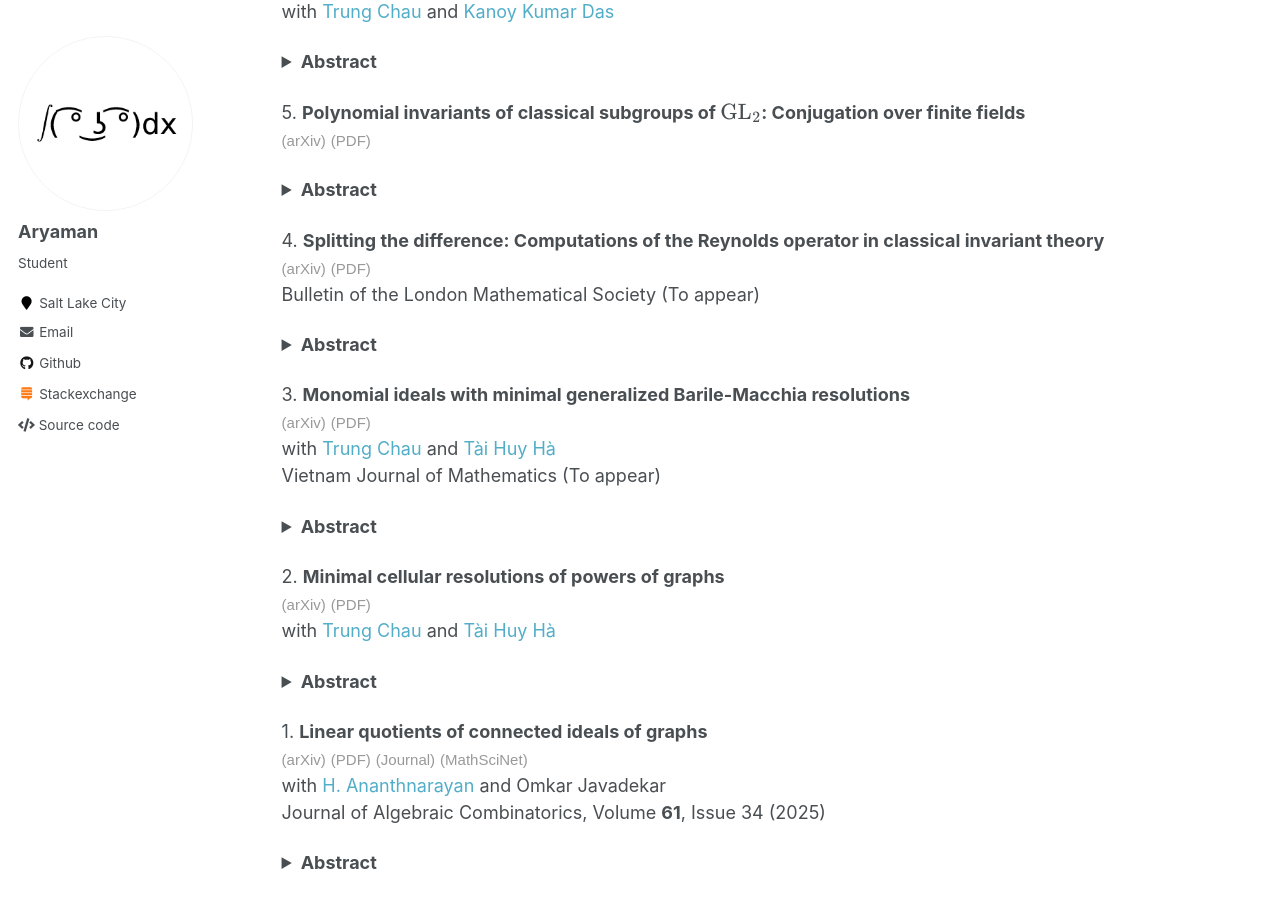
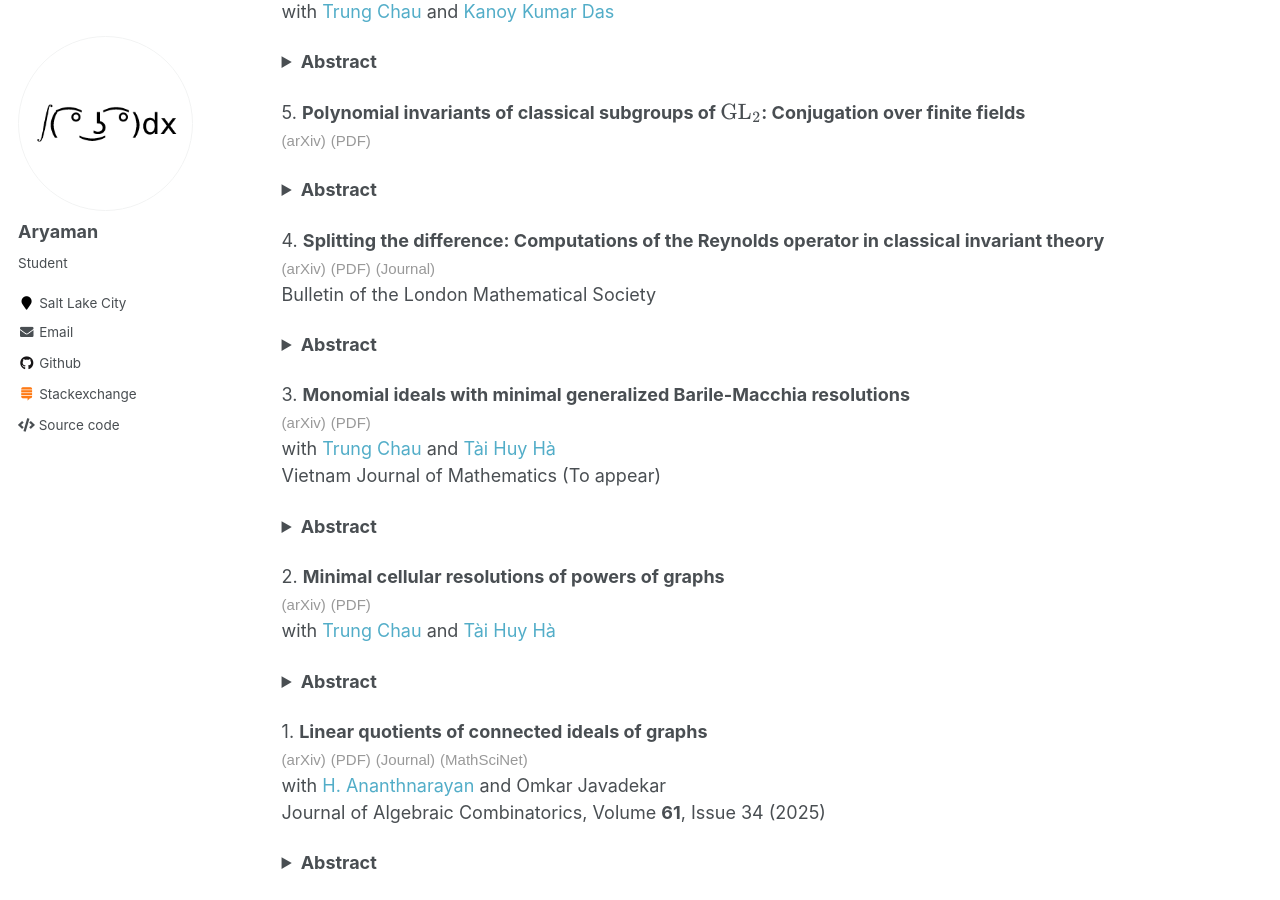
Before and after one commit to aryamanmaithani/math, a Jekyll site: the page built from _pages/papers.html, in a window 1280 px wide and 900 px high, scrolled down 470 px. Built offline with Jekyll 4.4.1, drawn with Linux system fonts in a browser that asks for light colours; formulas are drawn with MathJax 3.

Commit message:
upd with BLMS

```diff
--- a/_pages/papers.html
+++ b/_pages/papers.html
@@ -13,7 +13,7 @@ Listed in (reverse chronological) order of first upload to arXiv (recentmost fir
 7. <b>The Scarf complex of squarefree powers, symbolic powers of edge ideals, and cover ideals of graphs</b> <br>
  <a href="https://arxiv.org/abs/2503.13337" target="_blank"><span style="font-family: sans-serif, 'Open Sans';color: #999;font-size: 15px;">(arXiv)</span></a> <a href="chau_erey_maithani_scarf_powers.pdf" target="_blank"><span style="font-family: sans-serif, 'Open Sans';color: #999;font-size: 15px;">(PDF)</span></a> <a href="https://doi.org/10.1080/00927872.2025.2544296" target="_blank"><span style="font-family: sans-serif, 'Open Sans';color: #999;font-size: 15px;">(Journal)</span></a> <br>
 with <a href="https://trungchaumath.github.io/" target="_blank">Trung Chau</a> and <a href="https://sites.google.com/view/nursel-erey/home" target="_blank">Nursel Erey</a> <br>
-Communications in Algebra
+Communications in Algebra <br>
 <details> <summary><b>Abstract</b></summary>
 Every monomial ideal $I$ has a Scarf complex, which is a subcomplex of its
 minimal free resolution. We say that $I$ is Scarf if its Scarf complex is also
@@ -60,8 +60,8 @@ that the invariant ring is either a polynomial ring or a hypersurface.
 
 <p>
 4. <b>Splitting the difference: Computations of the Reynolds operator in classical invariant theory</b> <br>
- <a href="https://arxiv.org/abs/2412.18841" target="_blank"><span style="font-family: sans-serif, 'Open Sans';color: #999;font-size: 15px;">(arXiv)</span></a> <a href="maithani_classical_reynolds.pdf" target="_blank"><span style="font-family: sans-serif, 'Open Sans';color: #999;font-size: 15px;">(PDF)</span></a> <br>
-Bulletin of the London Mathematical Society (To appear) <br>
+ <a href="https://arxiv.org/abs/2412.18841" target="_blank"><span style="font-family: sans-serif, 'Open Sans';color: #999;font-size: 15px;">(arXiv)</span></a> <a href="maithani_classical_reynolds.pdf" target="_blank"><span style="font-family: sans-serif, 'Open Sans';color: #999;font-size: 15px;">(PDF)</span></a> <a href="http://doi.org/10.1112/blms.70175" target="_blank"><span style="font-family: sans-serif, 'Open Sans';color: #999;font-size: 15px;">(Journal)</span></a> <br>
+Bulletin of the London Mathematical Society <br>
 <details> <summary><b>Abstract</b></summary>
 If $G$ is a linearly reductive group acting rationally on a polynomial ring
 $S$, then the inclusion $S^{G} \hookrightarrow S$ possesses a unique
--- a/codes/papers_page_generator/papers.txt
+++ b/codes/papers_page_generator/papers.txt
@@ -25,7 +25,8 @@ title: Splitting the difference: Computations of the Reynolds operator in classi
 date: 2024-12-25
 arxiv: 2412.18841
 pdf: maithani_classical_reynolds
-toa: Bulletin of the London Mathematical Society
+journal: http://doi.org/10.1112/blms.70175
+cite: Bulletin of the London Mathematical Society
 =========
 3
 title: Monomial ideals with minimal generalized Barile-Macchia resolutions
```
